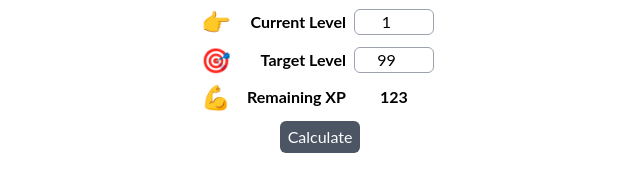
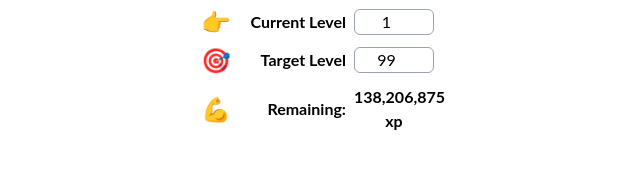
Before and after one commit to EvenTopland/simple-osrs-xp-calculator, a website: page index.html in a window 1280 px wide. Shown: the part 219-410 px from the top of the page, without its empty margins (320-960 px from the left). Drawn offline with Linux system fonts and the light colour scheme.

Commit message:
added calculateRemXP function + updated styles

```diff
--- a/index.html
+++ b/index.html
@@ -20,7 +20,7 @@
     </div>
     <div class="flex flex-col align-middle justify-center items-center">
       <div
-        class="sm:w-4/5 w-screen mt-3 flex flex-row justify-center gap-2 items-center"
+        class="w-screen mt-3 flex flex-row justify-center gap-2 items-center"
       >
         <div class="scale-150 flex">👉</div>
         <div class="font-bold w-28 text-end">Current Level</div>
@@ -30,9 +30,7 @@
           id="currentLevel"
         />
       </div>
-      <div
-        class="sm:w-4/5 mt-3 flex flex-row justify-center gap-2 items-center"
-      >
+      <div class="mt-3 flex flex-row justify-center gap-2 items-center">
         <div class="scale-150 flex">🎯</div>
         <div class="font-bold w-28 text-end">Target Level</div>
         <input
@@ -41,11 +39,9 @@
           id="targetLevel"
         />
       </div>
-      <div
-        class="sm:w-4/5 mt-3 flex flex-row justify-center gap-2 items-center"
-      >
+      <div class="mt-3 flex flex-row justify-center gap-2 items-center">
         <div class="scale-150 flex">💪</div>
-        <div class="font-bold w-28 text-end">Remaining XP</div>
+        <div class="font-bold w-28 text-end">Remaining:</div>
         <p
           id="remainingXP"
           class="w-20 rounded-md border-solid font-bold text-center"
@@ -53,12 +49,12 @@
           123
         </p>
       </div>
-      <button
+      <!-- <button
         id="calculateBtn"
         class="border-none bg-gray-600 p-1 px-2 text-white rounded-md mt-3"
       >
         Calculate
-      </button>
+      </button> -->
     </div>
     <script src="scripts/script.js"></script>
   </body>
--- a/scripts/script.js
+++ b/scripts/script.js
@@ -106,13 +106,27 @@ const xpTable = [
   13034431, // Level 99
 ];
 
-// Init levels
+// Inits
 let currentLevel = 1;
 let targetLevel = 99;
 let remainingXP = 0;
 
 currentLevelEl.value = currentLevel;
 targetLevelEl.value = targetLevel;
+
+calculateRemXP();
+
+// Functions
+function calculateRemXP() {
+  for (let i = currentLevel; i <= targetLevel; ++i) {
+    remainingXP += xpTable[i - 1];
+  }
+  remainingXP = remainingXP.toString().replace(/\B(?=(\d{3})+(?!\d))/g, ',');
+  remainingXP += ' xp';
+  remainingXPEl.innerHTML = remainingXP;
+  console.log(remainingXP);
+  remainingXP = 0;
+}
 
 // Event listeners
 currentLevelEl.addEventListener('change', () => {
@@ -126,6 +140,7 @@ currentLevelEl.addEventListener('change', () => {
   }
   currentLevelEl.value = currentLevel;
   console.log(currentLevel);
+  calculateRemXP();
 });
 
 targetLevelEl.addEventListener('change', () => {
@@ -139,13 +154,9 @@ targetLevelEl.addEventListener('change', () => {
   }
   targetLevelEl.value = targetLevel;
   console.log(targetLevel);
+  calculateRemXP();
 });
 
-calculateBtnEl.addEventListener('click', () => {
-  for (let i = currentLevel; i <= targetLevel; ++i) {
-    remainingXP += xpTable[i - 1];
-  }
-  remainingXPEl.innerHTML = remainingXP;
-  console.log(remainingXP);
-  remainingXP = 0;
-});
+// calculateBtnEl.addEventListener('click', () => {
+//   calculateRemXP();
+// });
```
